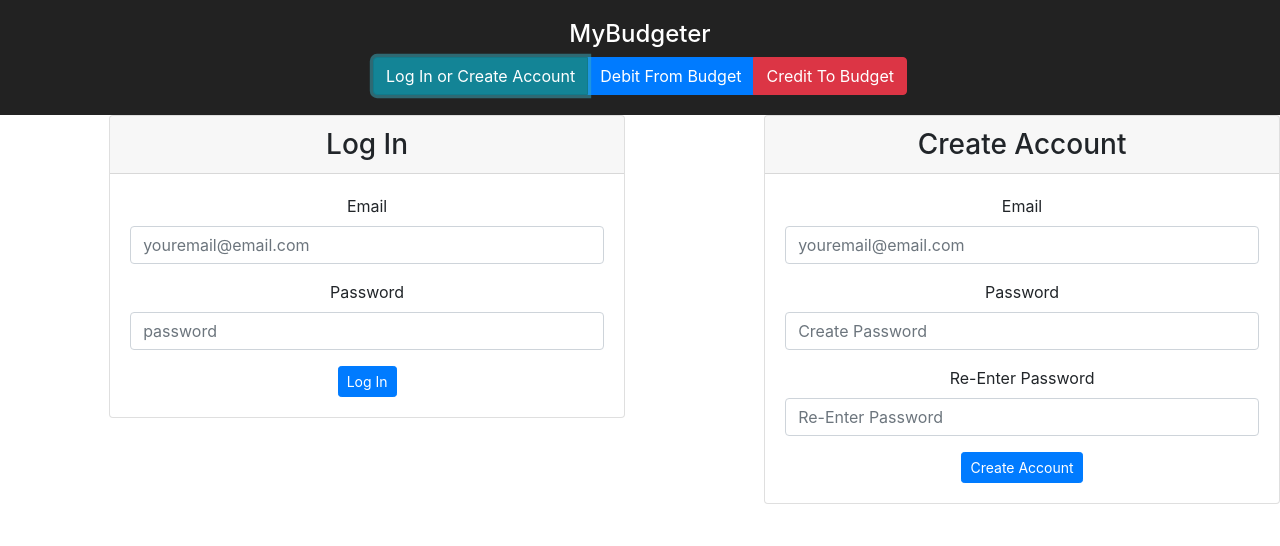
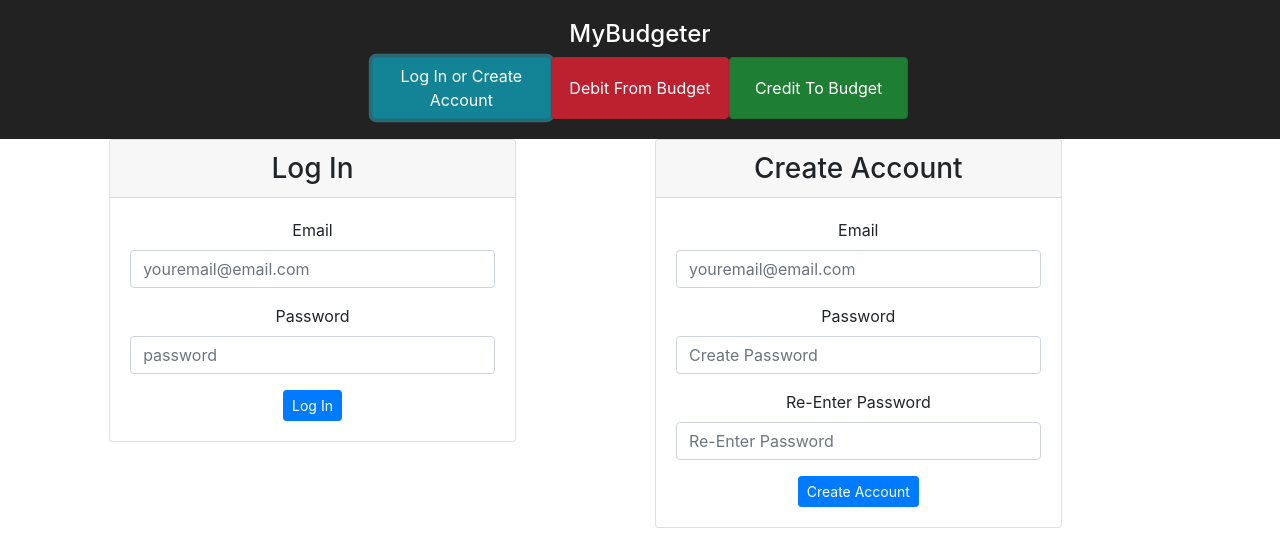
Before and after one commit to jeff-burns/my-budgeter-app-client, a React (Create React App) app: page / in a window 1280 px wide. Both pictures are taken after a click on the button "Log In or Create Account". Shown: the top 546 px of the page. Built offline with nearby package versions, Linux system fonts and the light colour scheme.

Commit message:
added better functionality of the 3 toggling buttons- each one closes the other 2

```diff
--- /dev/null
+++ b/src/AcctName/AcctName.js
@@ -0,0 +1,15 @@
+import React from 'react';
+import { Row, Col } from 'reactstrap';
+// import InputForm from '../InputForm/InputForm'
+
+
+const AcctName = (props) => {
+  return (
+    <Row>
+        <Col sm={{ size: 2, offset: 6 }} md={{ size: 2, offset: 8 }} lg={{ size: 2, offset: 9 }}>
+            {this.state.acctName}
+        </Col>
+    </Row>
+  )
+}
+export default AcctName;
--- a/src/App.js
+++ b/src/App.js
@@ -1,10 +1,12 @@
 import React, { Component } from 'react';
+// import { Col } from 'reactstrap';
 import './App.css';
 
 import DropDown from './components/DropDown/DropDown';
 import CreditPage from './components/CreditPage/CreditPage';
 import DebitPage from './components/DebitPage/DebitPage';
-import LogIn from './components/LogIn/LogIn'
+import LogIn from './components/LogIn/LogIn';
+import AcctName from './AcctName/AcctName';
 
 class App extends Component {
   constructor(props) {
@@ -12,35 +14,64 @@ class App extends Component {
       this.toggleAccount = this.toggleAccount.bind(this);
       this.toggleCredit = this.toggleCredit.bind(this);
       this.toggleDebit = this.toggleDebit.bind(this);
+      this.handleChange = this.handleChange.bind(this);
+      this.handleSubmit = this.handleSubmit.bind(this);
       this.state = {
         dropdownOpen: false,
         creditOpen: false,
-        debitOpen: false
+        debitOpen: false,
+        acctName: "",
+        passWord: "",
+        emailSubmitted: false
       };
     }
 
     toggleAccount() {
       this.setState({
-        dropdownOpen: !this.state.dropdownOpen
+        dropdownOpen: !this.state.dropdownOpen,
+        debitOpen: false,
+        creditOpen: false,
       });
     }
 
     toggleCredit() {
       this.setState({
-        creditOpen: !this.state.creditOpen
+        creditOpen: !this.state.creditOpen,
+        debitOpen: false,
+        dropdownOpen: false
       });
     }
 
     toggleDebit() {
       this.setState({
-        debitOpen: !this.state.debitOpen
+        debitOpen: !this.state.debitOpen,
+        creditOpen: false,
+        dropdownOpen: false
       });
+    }
+
+    handleChange(event) {
+      console.log(event.target.value)
+      this.setState({
+        acctName: event.target.value
+      })
+    }
+
+    handleSubmit(event) {
+      event.preventDefault();
+
+      this.setState({
+        emailSubmitted: true,
+
+      })
     }
 
   render() {
     return (
       <div className="App">
         <header className="App-header">
+          { (this.state.emailSubmitted) ?
+            <AcctName /> : null }
           <h1 className="App-title">MyBudgeter</h1>
           <DropDown
               toggleAccount={this.toggleAccount}
@@ -51,7 +82,10 @@ class App extends Component {
 
         <main>
           { (this.state.dropdownOpen) ?
-            <LogIn /> : null }
+            <LogIn
+              acctName={this.handleChange}
+              logOrCreate={this.handleSubmit}
+            /> : null }
           { (this.state.creditOpen) ?
             <CreditPage /> : null }
           { (this.state.debitOpen) ?
--- a/src/components/DropDown/DropDown.js
+++ b/src/components/DropDown/DropDown.js
@@ -1,44 +1,45 @@
-import React from 'react';
-import { Button, ButtonGroup } from 'reactstrap';
+import React from "react";
+import { Button, ButtonGroup } from "reactstrap";
 // import LogIn from '../LogIn/LogIn';
 // import CreateAccount from '../CreateAccount/CreateAccount'
 // import DebitPage from '../DebitPage/DebitPage';
 // import CreditPage from
 
 export default class DropDown extends React.Component {
-    constructor(props) {
-        super(props)
-          this.state = {
-
-
-          };
-        }
-
-
-
+  constructor(props) {
+    super(props);
+    this.state = {};
+  }
 
   render() {
     return (
-        <ButtonGroup>
-
-        <Button color="info" onClick={this.props.toggleAccount} >
+      <ButtonGroup>
+        <div className="row">
+          <Button
+            className="col-sm"
+            color="info"
+            onClick={this.props.toggleAccount}
+          >
             Log In or Create Account
-        </Button>
-
-
-
-
-        <Button color="primary" onClick={this.props.toggleDebit}>Debit From Budget</Button>
-        <Button color="danger" onClick={this.props.toggleCredit}>Credit To Budget</Button>
+          </Button>
+          <Button
+            className="col-sm"
+            color="danger"
+            onClick={this.props.toggleDebit}
+            active
+          >
+            Debit From Budget
+          </Button>
+          <Button
+            className="col-sm"
+            color="success"
+            onClick={this.props.toggleCredit}
+            active
+          >
+            Credit To Budget
+          </Button>
+        </div>
       </ButtonGroup>
     );
   }
 }
-
-// <ButtonDropdown open={this.state.logInOpen} toggleLogIn={this.toggleLogIn}>
-//                   <DropdownToggle caret  color="info">
-//                     Log In
-//                   </DropdownToggle>
-//                   <DropdownMenu>
-//                   </DropdownMenu>
-//                   </ButtonDropdown>
--- a/src/components/LogIn/LogIn.js
+++ b/src/components/LogIn/LogIn.js
@@ -5,7 +5,7 @@ export default class LogIn extends React.Component {
   render() {
     return (
       <Row>
-        <Col sm="4" md={{ size: 5, offset: 1 }}>
+        <Col sm="4" md={{ size: 4, offset: 1 }}>
         <Card>
         <CardHeader tag="h3">Log In</CardHeader>
 
@@ -13,7 +13,7 @@ export default class LogIn extends React.Component {
             <Form id="log-in">
               <FormGroup>
                 <Label for="exampleEmail">Email</Label>
-                <Input type="email" name="email" id="login-email" placeholder="youremail@email.com" />
+                <Input type="email" name="email" id="login-email" placeholder="youremail@email.com" onChange={this.props.acctName}/>
               </FormGroup>
               <FormGroup>
                 <Label for="examplePassword">Password</Label>
@@ -24,7 +24,7 @@ export default class LogIn extends React.Component {
           </CardBody>
           </Card>
       </Col>
-      <Col sm="4" md={{ size: 5, offset: 1 }}>
+      <Col sm="4" md={{ size: 4, offset: 1 }}>
       <Card>
       <CardHeader tag="h3">Create Account</CardHeader>
 
```
